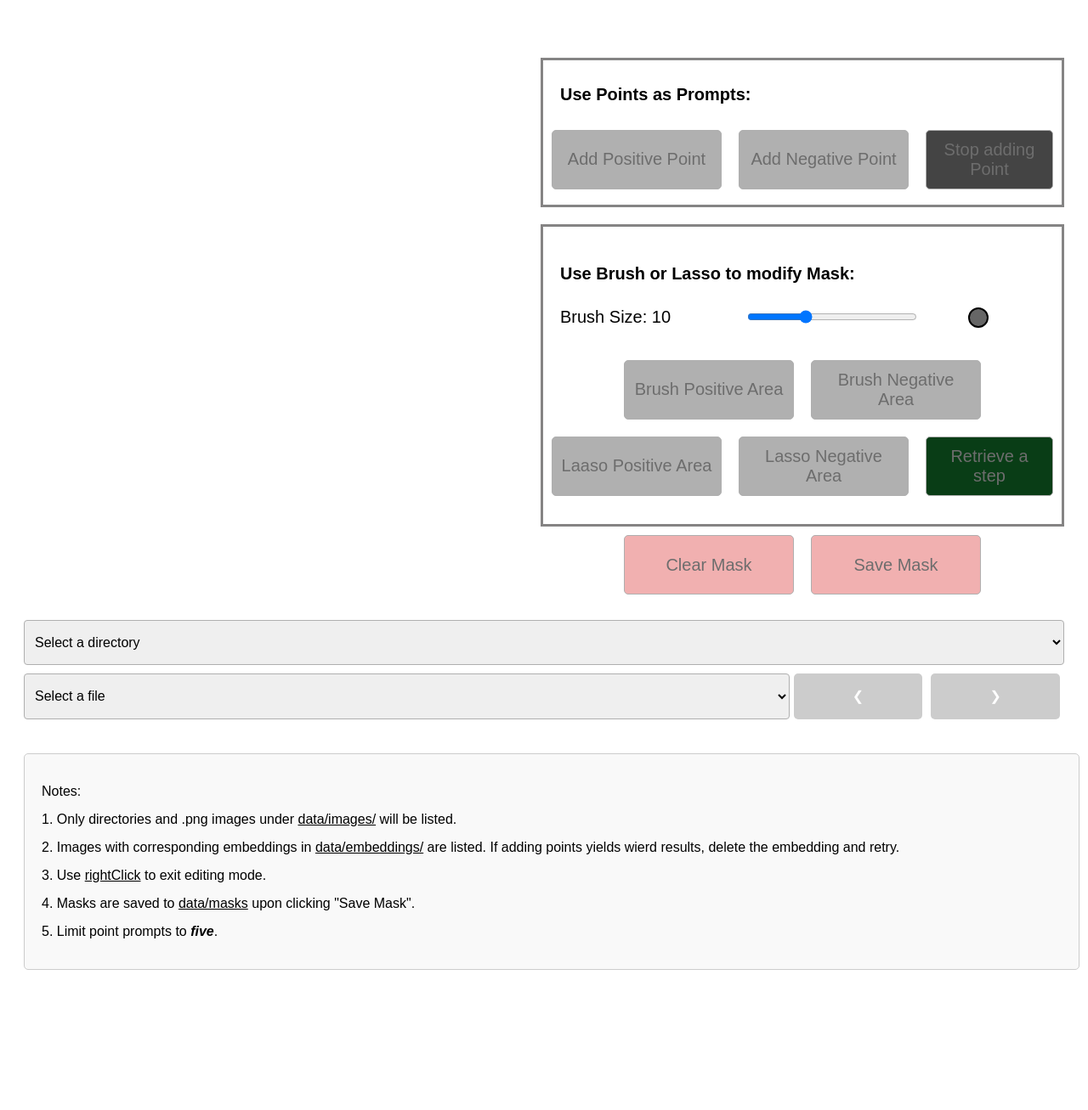
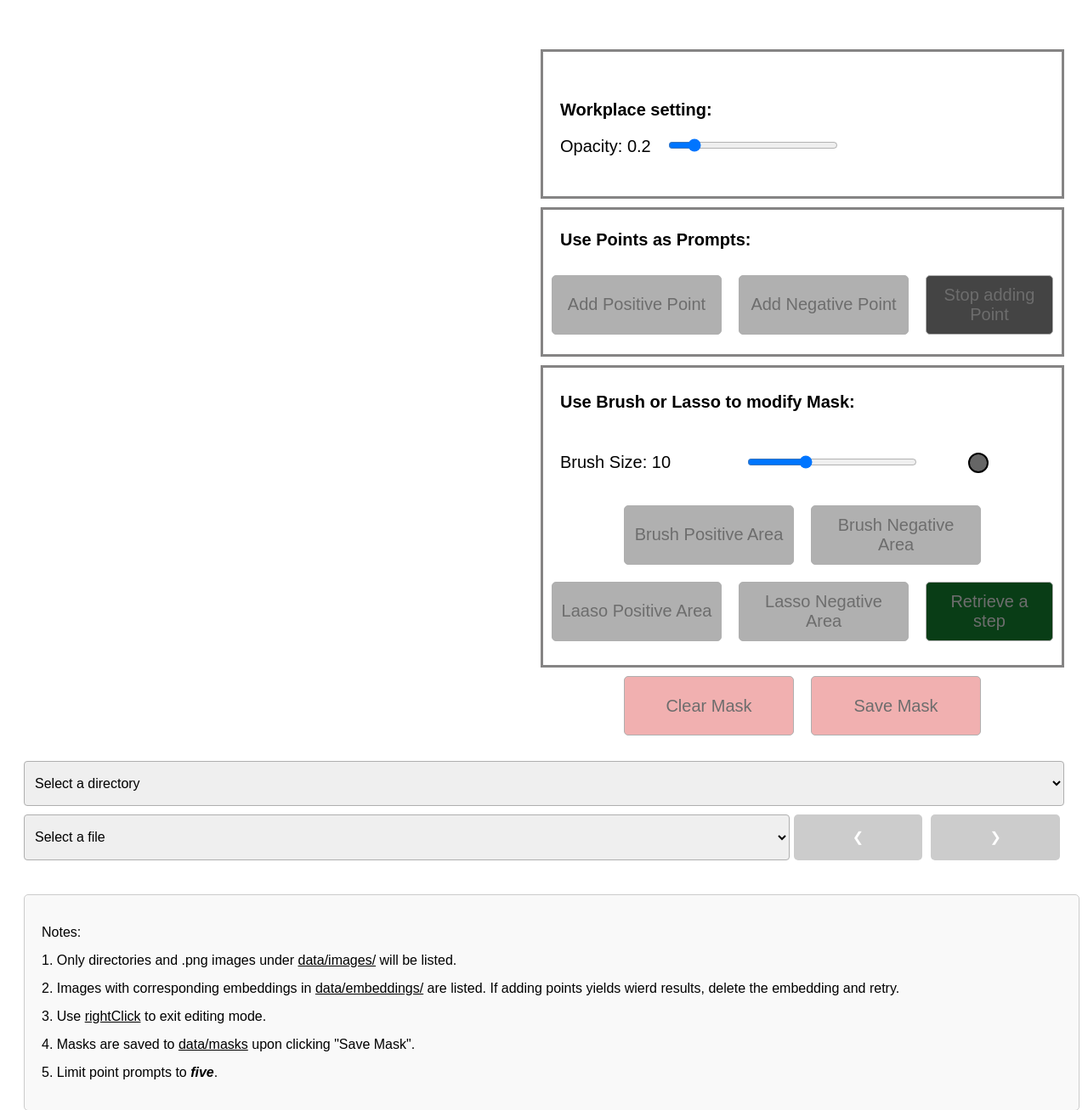
Before and after one commit to DingHuooooo/labelwithSAM, a Flask app: page /single_image_annotation in a window 1280 px wide. Shown: the top 1307 px of the page at 85% size. Before the commit the page ends 1142 px from the top, so only its background shows below. Run offline with Flask 3, Linux system fonts and the light colour scheme; data that the repository does not hold is empty; parts of the project's set-up code (start-up, migrations or seed data) failed here and were passed over.

Commit message:
opacity modification added, multilayer dir support added

```diff
--- a/code/app.py
+++ b/code/app.py
@@ -57,19 +57,32 @@ def single_image_annotation():
 def search_dirs():
     global proj_dir
     dirs = natsorted([dir for dir in os.listdir(os.path.join(proj_dir, 'data/images'))])
-    return jsonify({'dirs': dirs, 'images_dir': proj_dir})
+    return jsonify({'dirs': dirs})
 
 @app.route('/searchImagePaths', methods=['GET'])
 def search_image_paths():
     global proj_dir
     dir_path = request.args.get('dir', '')
+    dir_path = os.path.normpath(dir_path)
+    if dir_path == '.':
+        dir_path = ''
     full_path = os.path.join(proj_dir, 'data/images', dir_path)
-    # image_paths = [f for f in os.listdir(full_path) if f.endswith('.png') and os.path.exists(os.path.join(full_path, f).replace('image.png', 'embedding.pth').replace('images', 'embeddings'))]
-    # image_paths = [f for f in os.listdir(full_path) if f.endswith('.png')]
-    # jpg and png
-    image_paths = [f for f in os.listdir(full_path) if f.endswith('.png') or f.endswith('.jpg')]
+
+    entries = os.listdir(full_path)
+    sub_dirs = [f for f in entries if os.path.isdir(os.path.join(full_path, f))]
+    image_paths = [f for f in entries if f.endswith('.png') or f.endswith('.jpg')]
     image_paths = natsorted(image_paths)
-    return jsonify({'imagePaths': image_paths})
+    sub_dirs = natsorted(sub_dirs)
+    sub_dirs = [os.path.join(dir_path, sub_dir) for sub_dir in sub_dirs]
+
+    if dir_path:
+        parent_dir = os.path.join(dir_path, "..")
+        sub_dirs.insert(0, parent_dir)
+        sub_dirs.insert(0, dir_path)
+
+    print(dir_path == '')
+    return jsonify({'imagePaths': image_paths, 'subDirs': sub_dirs, 'clear': dir_path == ''})
+
 
 @app.route('/selectImage', methods=['POST'])
 def select_image():
--- a/code/static/css/single_image_annotation.css
+++ b/code/static/css/single_image_annotation.css
@@ -63,25 +63,22 @@ button:hover {
     margin-left: 50px;
     margin-top: 20px;
 }
-#pointControlContainer, #brushControlContainer {
+#pointControlContainer, #brushControlContainer, #workplaceControlContainer{
     display: flex;
     flex-direction: column;
     justify-content: center;
-    margin-top: 20px;
+    margin-top: 10px;
     height: 170px;
     border: 3px solid #858484;
 }
 #brushControlContainer {
     height: 350px;
 }
-#pointControlTitle, #brushControlTitle {
+#pointControlTitle, #brushControlTitle, #WorkplaceControlTitle {
     font-size: 20px;
     font-weight: bold;
     margin-left: 20px;
-    margin-top: 20px;
-}
-#brushControlTitle {
-    margin-bottom: 0px;
+    margin-top: 10px;
 }
 #pointButtonContainer, #brushButtonContainer, #maskOperationContainer, #lassoButtonContainer {
     display: flex;
@@ -162,7 +159,7 @@ button:hover {
 #annotationMaskCanvas {
     opacity: 0.2;
 }
-#brushSizeAdjuster {
+#brushSizeAdjuster, #opacityAdjuster {
     width: 200px;
     margin-top: 0px;
     margin-left: 0px;
@@ -175,7 +172,7 @@ button:hover {
     border-radius: 5px;
     height: 80px;
 }
-#brushSizeIndicator {
+#brushSizeIndicator, #opacityIndicator {
     font-size: 20px;
     width: 200px;
     margin-right: 20px;
--- a/code/static/js/single_image_annotation.js
+++ b/code/static/js/single_image_annotation.js
@@ -19,6 +19,7 @@ const app = Vue.createApp({
             isCrossHairActive: false,
             dragging: false,
             dragIndex: -1,
+            opacity: 0.2,
 
             //***// Drawing States and History //***//
             selectedPointType: 'positive',
@@ -62,21 +63,40 @@ const app = Vue.createApp({
                 .catch(error => console.error('Error fetching directories:', error));
         },
         loadFileOptions() {
-            if (!this.selectedDirectory) return;
+            console.log('Selected directory:', this.selectedDirectory);
             fetch(`/searchImagePaths?dir=${encodeURIComponent(this.selectedDirectory)}`)
                 .then(response => response.json())
                 .then(data => {
+                    const dirSelect = document.getElementById('dir-select');
+                    dirSelect.innerHTML = '<option disabled value="">Select a directory or file</option>';
+
+                    data.subDirs.forEach(subDir => {
+                        const option = document.createElement('option');
+                        option.value = subDir;
+                        option.textContent = subDir;
+                        dirSelect.appendChild(option);
+                    });
+
+                    if (data.clear){
+                        this.selectedDirectory = '';
+                    }
+
                     const fileSelect = document.getElementById('file-select');
                     fileSelect.innerHTML = '<option disabled value="" selected>Select a file</option>';
-                    this.imagePaths = data.imagePaths; // 存储路径数组以供导航使用
+                    this.imagePaths = data.imagePaths;
                     data.imagePaths.forEach(file => {
                         const option = document.createElement('option');
                         option.value = file;
                         option.textContent = file;
                         fileSelect.appendChild(option);
                     });
+
+                    // 如果没有子目录也没有文件，可能需要处理这种情况
+                    if (!data.subDirs.length && !data.imagePaths.length) {
+                        alert('No subdirectories or files found');
+                    }
                 })
-                .catch(error => console.error('Error fetching image paths:', error));
+                .catch(error => console.error('Error fetching data:', error));
         },
         selectPreviousFile() {
             const currentIndex = this.imagePaths.indexOf(this.selectedFile);
@@ -184,6 +204,11 @@ const app = Vue.createApp({
             this.canAddPoints = false;
             this.canModify = true;
         },
+        //*************************************************Maskcanvas Logic************************************************************//
+        adjustOpacity(event) {
+            document.getElementById('opacityIndicator').innerText = `Opacity: ${this.opacity}`;
+            document.getElementById('annotationMaskCanvas').style.opacity = this.opacity;
+        },
         //*************************************************Point Logic************************************************************//
         setPointType(type) {
             this.selectedPointType = type;
@@ -276,7 +301,6 @@ const app = Vue.createApp({
             ctx.beginPath();
             ctx.arc(centerX, centerY, this.adjustedBrushSize, 0, 2 * Math.PI, false);
 
-            console.log(this.brushType);
             if (this.brushType == 'negative') {
                 ctx.fillStyle = 'rgba(255,255,255,0.8)';
             }
--- a/code/templates/single_image_annotation.html
+++ b/code/templates/single_image_annotation.html
@@ -15,6 +15,13 @@
                 <canvas id="annotationMarkCanvas" width="1024" height="1024" :style="{ zIndex: 3, cursor: cursorStyle}"></canvas>
             </div>
             <div id="controlPanelContainer">
+                <div id="workplaceControlContainer">
+                    <p id="WorkplaceControlTitle">Workplace setting:</p>
+                    <div id="opacityExampleContainer">
+                        <span id="opacityIndicator">Opacity: 0.2</span>
+                        <input type="range" id="opacityAdjuster" min="10" max="90" value="20" @input="adjustOpacity">
+                    </div>
+                </div>
                 <div id="pointControlContainer">
                     <p id="pointControlTitle">Use Points as Prompts:</p>
                     <div id="pointButtonContainer">
```
Also changed, not shown: data/images/Test/example_image.jpg (renamed from data/images/Test_jpg/example_image.jpg), data/images/Test/subtest1/example_image.jpg (added), data/images/Test/subtest2/example_image.jpg (added).
